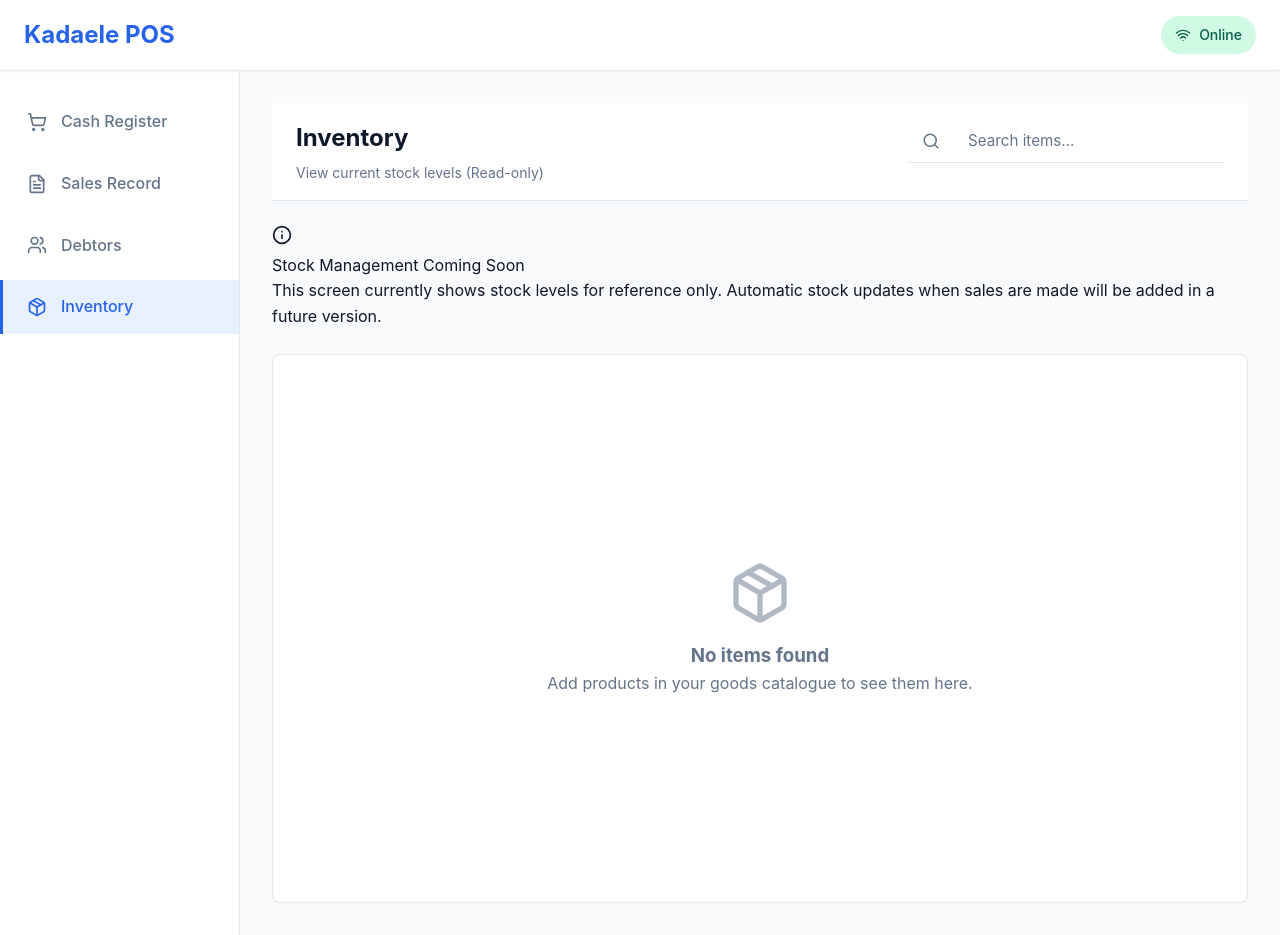
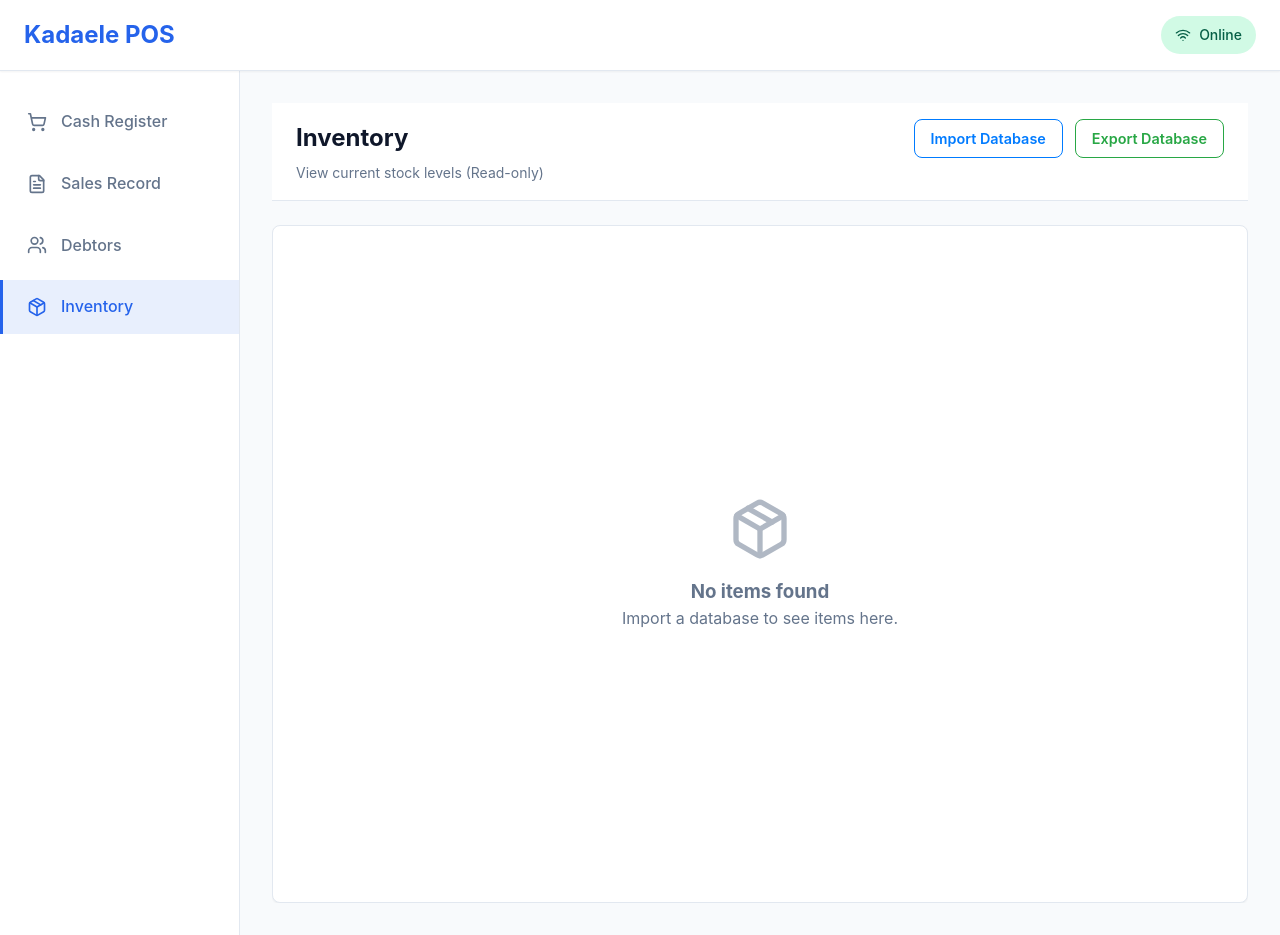
Before and after one commit to sinitasaare/kadaele-shopkeeper2, a React (Vite) app: page /inventory in a window 1280 px wide. Built offline with nearby package versions, Linux system fonts and the light colour scheme; the HTML template or start-up script is replaced by a standard one.

Commit message:
Update Inventory.jsx

```diff
--- a/src/screens/Inventory.jsx
+++ b/src/screens/Inventory.jsx
@@ -1,5 +1,5 @@
-import React, { useState, useEffect } from 'react';
-import { Search, Package, AlertTriangle, TrendingUp, Info } from 'lucide-react';
+import React, { useState, useEffect, useRef } from 'react';
+import { Search, Package, AlertTriangle, TrendingUp } from 'lucide-react';
 import { format } from 'date-fns';
 import dataService from '../services/dataService';
 import './Inventory.css';
@@ -10,23 +10,13 @@ function Inventory() {
   const [searchTerm, setSearchTerm] = useState('');
   const [filteredItems, setFilteredItems] = useState([]);
 
-  useEffect(() => {
-    loadData();
-  }, []);
+  const fileInputRef = useRef(null);
 
   useEffect(() => {
     applyFilters();
   }, [goods, inventory, searchTerm]);
 
-  const loadData = async () => {
-    const goodsData = await dataService.getGoods();
-    const inventoryData = await dataService.getInventory();
-    setGoods(goodsData);
-    setInventory(inventoryData);
-  };
-
   const applyFilters = () => {
-    // Combine goods with inventory data
     const combined = goods.map(good => {
       const inventoryItem = inventory.find(inv => inv.itemId === good.id);
       return {
@@ -36,7 +26,6 @@ function Inventory() {
       };
     });
 
-    // Apply search filter
     let filtered = combined;
     if (searchTerm) {
       filtered = filtered.filter(item =>
@@ -46,23 +35,6 @@ function Inventory() {
     }
 
     setFilteredItems(filtered);
-  };
-
-  const getTotalItems = () => {
-    return filteredItems.length;
-  };
-
-  const getTotalStock = () => {
-    return filteredItems.reduce((sum, item) => sum + item.stockLevel, 0);
-  };
-
-  const getLowStockCount = () => {
-    // Consider items with less than 10 units as low stock
-    return filteredItems.filter(item => item.stockLevel > 0 && item.stockLevel < 10).length;
-  };
-
-  const getOutOfStockCount = () => {
-    return filteredItems.filter(item => item.stockLevel === 0).length;
   };
 
   const getStockStatus = (stockLevel) => {
@@ -75,14 +47,78 @@ function Inventory() {
     }
   };
 
+  const handleImportClick = () => {
+    fileInputRef.current?.click();
+  };
+
+  const handleFileChange = async (e) => {
+    const file = e.target.files[0];
+    if (!file) return;
+
+    try {
+      const text = await file.text();
+      const data = JSON.parse(text);
+
+      // Assume data has `goods` and `inventory` arrays
+      setGoods(data.goods || []);
+      setInventory(data.inventory || []);
+    } catch (error) {
+      console.error('Import error:', error);
+      alert('Failed to import database. Please check the file format.');
+    }
+  };
+
+  const handleExportClick = async () => {
+    const data = {
+      goods,
+      inventory,
+    };
+
+    const blob = new Blob([JSON.stringify(data, null, 2)], { type: 'application/json' });
+    const url = URL.createObjectURL(blob);
+    const a = document.createElement('a');
+    a.href = url;
+    a.download = `inventory-database-${Date.now()}.json`;
+    a.click();
+    URL.revokeObjectURL(url);
+  };
+
   return (
     <div className="inventory">
-    {/* Sticky header and search */}
+      {/* Sticky header with buttons */}
       <div className="inventory-header">
         <div>
           <h2 className="screen-title">Inventory</h2>
           <p className="screen-subtitle">View current stock levels (Read-only)</p>
         </div>
+        <div className="header-actions">
+          <button className="btn btn-import" onClick={handleImportClick}>
+            Import Database
+          </button>
+          <button className="btn btn-export" onClick={handleExportClick}>
+            Export Database
+          </button>
+        </div>
+      </div>
+
+      {/* Hidden file input */}
+      <input
+        type="file"
+        accept=".json"
+        ref={fileInputRef}
+        onChange={handleFileChange}
+        style={{ display: 'none' }}
+      />
+
+      {/* Table */}
+      {filteredItems.length === 0 ? (
+        <div className="card empty-state">
+          <Package size={64} />
+          <h3>No items found</h3>
+          <p>Import a database to see items here.</p>
+        </div>
+      ) : (
+        <div className="card">
           <div className="search-box">
             <Search size={18} />
             <input
@@ -93,28 +129,6 @@ function Inventory() {
               onChange={(e) => setSearchTerm(e.target.value)}
             />
           </div>
-    </div>
-
-    <div className="info-banner">
-      <Info size={20} />
-      <div>
-        <p className="banner-title">Stock Management Coming Soon</p>
-        <p className="banner-text">
-          This screen currently shows stock levels for reference only. Automatic stock updates
-          when sales are made will be added in a future version.
-        </p>
-      </div>
-    </div>
-
-    {/* Table wrapper with sticky header */}
-    {filteredItems.length === 0 ? (
-      <div className="card empty-state">
-        <Package size={64} />
-        <h3>No items found</h3>
-        <p>Add products in your goods catalogue to see them here.</p>
-      </div>
-    ) : (
-      <div className="card">
           <div className="table-container">
             <table>
               <thead>
@@ -162,4 +176,5 @@ function Inventory() {
     </div>
   );
 }
+
 export default Inventory;
```
Lines whose indentation alone changed are shown as unchanged.
